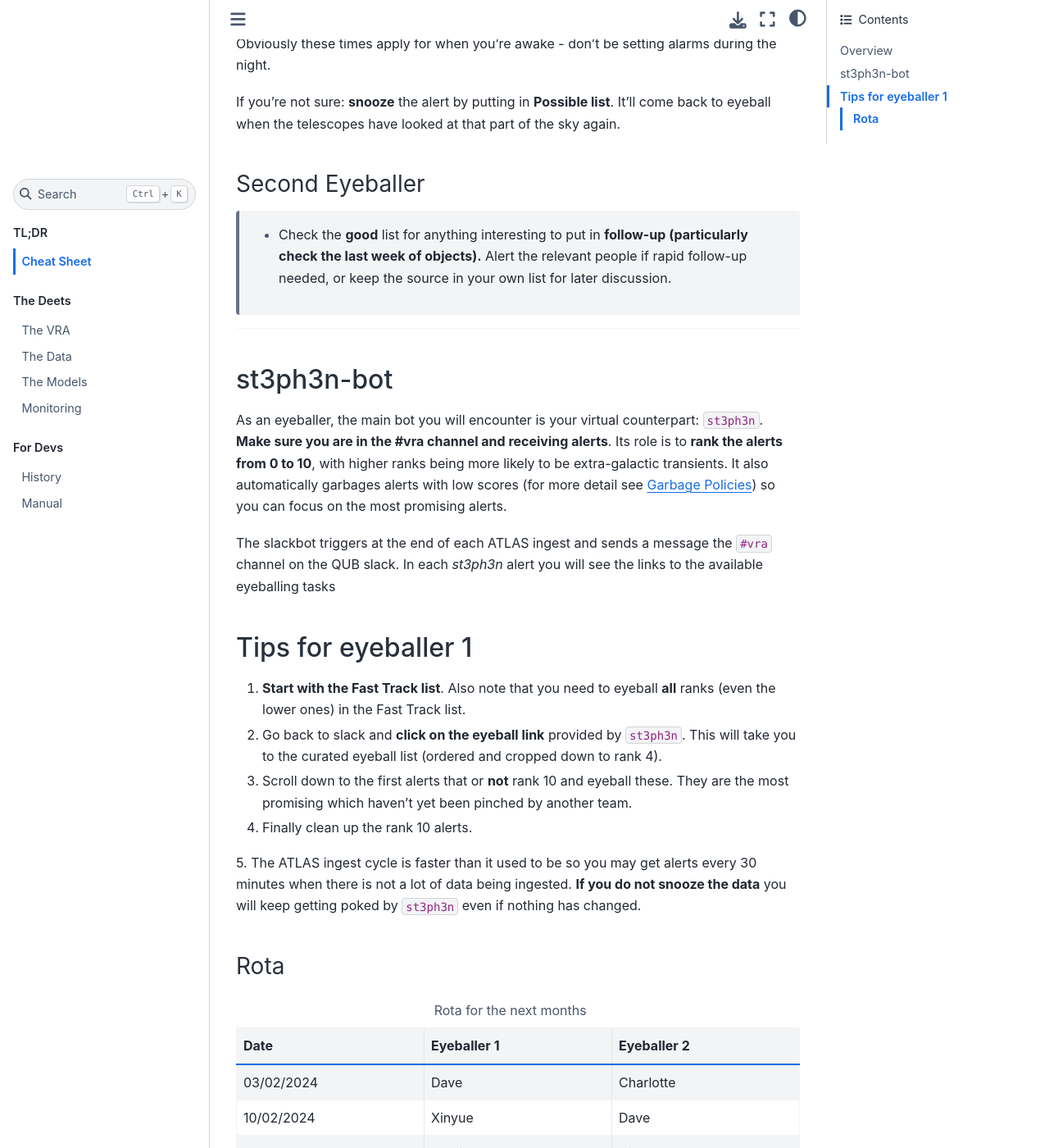
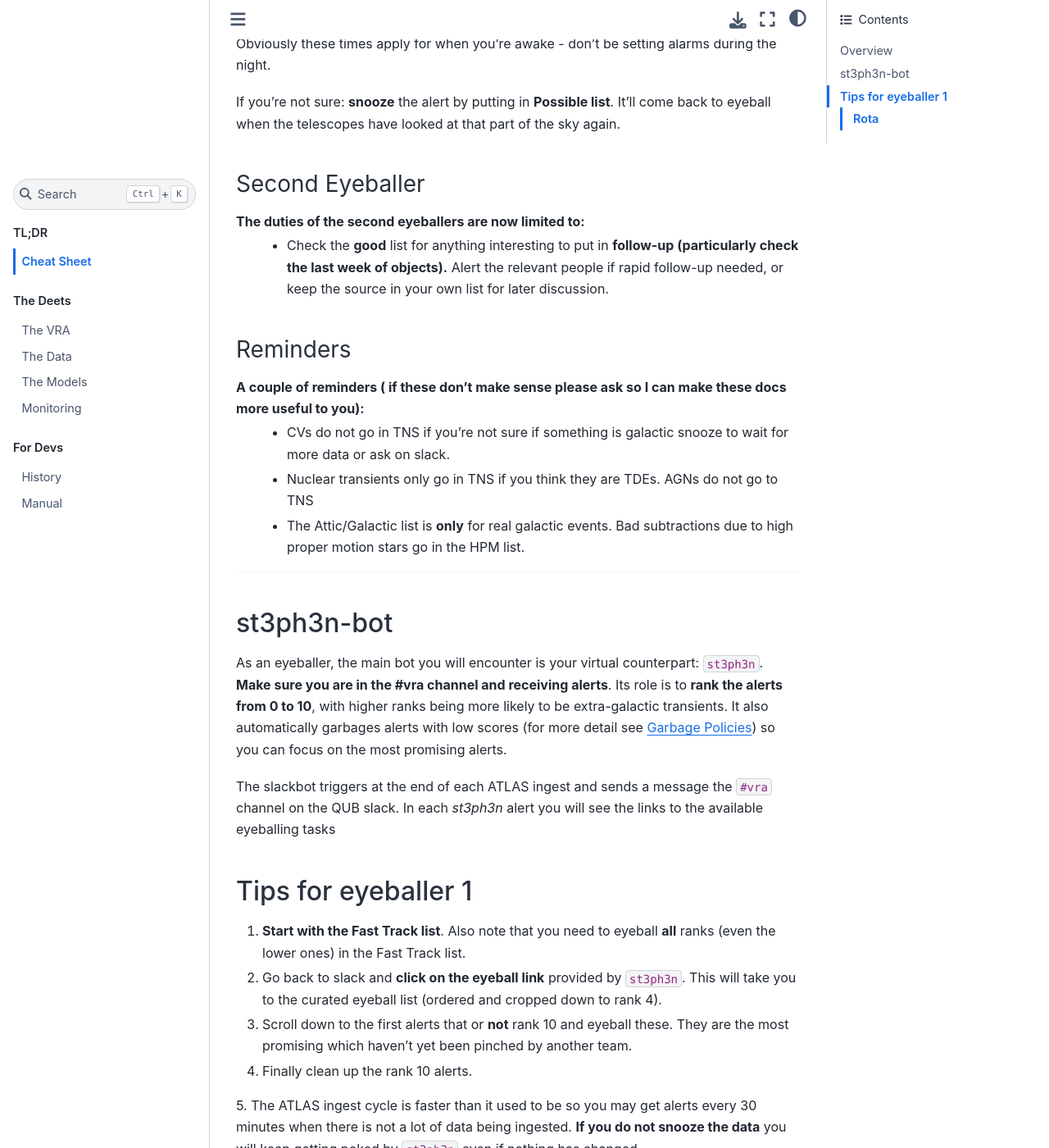
Before and after one commit to HeloiseS/atlasvras, a Sphinx documentation site: the page built from docs/source/eyeball.rst, in a window 1280 px wide and 1400 px high, scrolled down 687 px. Shown: the whole window at 82% size. Built offline with Sphinx 7.4.7 and the Sphinx Book theme 1.1.4, drawn with Linux system fonts in a browser that asks for light colours.

Commit message:
docs update

```diff
--- a/docs/source/about.rst
+++ b/docs/source/about.rst
@@ -152,6 +152,7 @@ Garbaging
 .. _garbaging:
 
 There are currently three "garbage collection" policies in place:
+
 * On **entering the eyeball list** with ``rank<1.0``
 * On a **second visit**, ``max(rank)<2.0``.
 * On the **third and subsequent visits**, ``mean(rank)<3``.
--- a/docs/source/data.rst
+++ b/docs/source/data.rst
@@ -11,8 +11,6 @@ with an additional few months of data gathered between ``2024-08-18`` and ``2025
    letters of the alphabet. The Duck data-set is the fourth iteration of the VRA
    training set.
 
-Time windows explained
-~~~~~~~~~~~~~~~~~~~~~~
 
 The start date corresponds to our implementation of the systems that record human
 decisions as they are being made.
@@ -376,8 +374,7 @@ The plots are big and bulky so I'm not adding them here, but you will be
 able to find them in the paper or in the data release.
 Here is the general gist.
 
-For the real and galactic models the features that have the most impact are
- ``max_mag``  and ``max_mag_day``.
+For the real and galactic models the features that have the most impact are ``max_mag``  and ``max_mag_day``.
 For the real scorer ``DET_N_TOTAL`` (the total number of detections) so far
 is also important. **Everything else has little to no impact**.
 To be fair human eyeballers really rely on the forced photometry in this regime
--- a/docs/source/eyeball.rst
+++ b/docs/source/eyeball.rst
@@ -29,7 +29,16 @@ It'll come back to eyeball when the telescopes have looked at that part of the s
 
 Second Eyeballer
 ~~~~~~~~~~~~~~~~
-   - Check the **good** list for anything interesting to put in **follow-up (particularly check the last week of objects).**  Alert the relevant people if rapid follow-up needed, or keep the source in your own list for later discussion.
+The duties of the second eyeballers are now limited to:
+    - Check the **good** list for anything interesting to put in **follow-up (particularly check the last week of objects).**  Alert the relevant people if rapid follow-up needed, or keep the source in your own list for later discussion.
+
+
+Reminders
+~~~~~~~~~~~~~~~~
+A couple of reminders ( if these don't make sense please ask so I can make these docs more useful to you):
+    - CVs do not go in TNS if you're not sure if something is galactic snooze to wait for more data or ask on slack.
+    - Nuclear transients only go in TNS if you think they are TDEs. AGNs do not go to TNS
+    - The Attic/Galactic list is **only** for real galactic events. Bad subtractions due to high proper motion stars go in the HPM list.
 
 --------
 
@@ -69,15 +78,6 @@ Rota
    * - Date
      - Eyeballer 1
      - Eyeballer 2
-   * - 03/02/2024
-     - Dave
-     - Charlotte
-   * - 10/02/2024
-     - Xinyue
-     - Dave
-   * - 17/02/2024
-     - Heloise
-     - Xinyue
    * - 24/02/2024
      - Alex C
      - Heloise
```
Also changed, not shown: other parts of docs/source/about.rst (+1 -1 lines).
